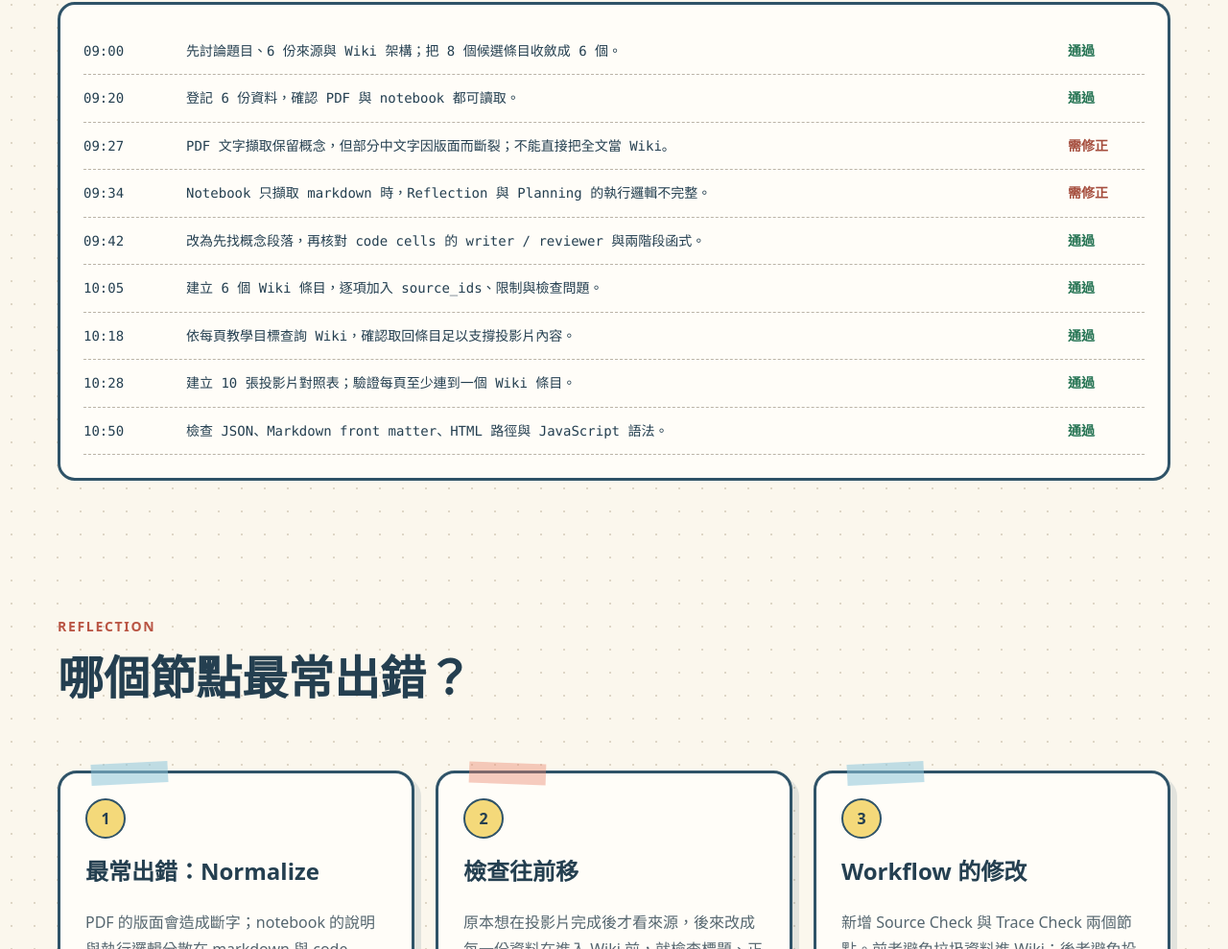
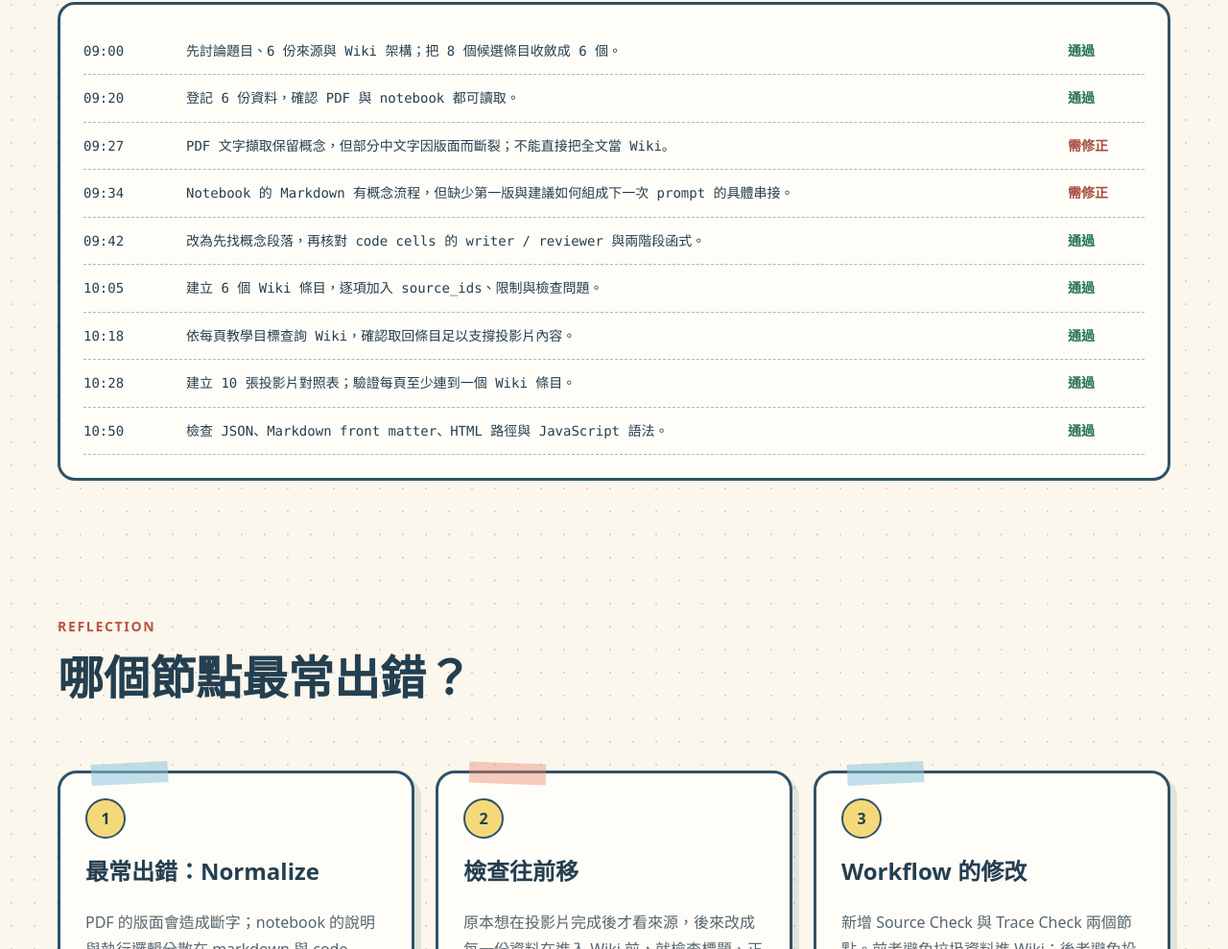
Before and after one commit to lyixuan0718/roomquest-agent-wiki, a plain HTML site: page workflow.html in a window 1280 px wide. Shown: the part 2167-3156 px from the top of the page at 96% size. Drawn offline with Linux system fonts and the light colour scheme.

Commit message:
Correct Notebook evidence and remove duplicate wording

```diff
--- a/workflow.html
+++ b/workflow.html
@@ -43,7 +43,7 @@
         <div class="log-row"><span>09:00</span><span>先討論題目、6 份來源與 Wiki 架構；把 8 個候選條目收斂成 6 個。</span><span class="status-ok">通過</span></div>
         <div class="log-row"><span>09:20</span><span>登記 6 份資料，確認 PDF 與 notebook 都可讀取。</span><span class="status-ok">通過</span></div>
         <div class="log-row"><span>09:27</span><span>PDF 文字擷取保留概念，但部分中文字因版面而斷裂；不能直接把全文當 Wiki。</span><span class="status-fix">需修正</span></div>
-        <div class="log-row"><span>09:34</span><span>Notebook 只擷取 markdown 時，Reflection 與 Planning 的執行邏輯不完整。</span><span class="status-fix">需修正</span></div>
+        <div class="log-row"><span>09:34</span><span>Notebook 的 Markdown 有概念流程，但缺少第一版與建議如何組成下一次 prompt 的具體串接。</span><span class="status-fix">需修正</span></div>
         <div class="log-row"><span>09:42</span><span>改為先找概念段落，再核對 code cells 的 writer / reviewer 與兩階段函式。</span><span class="status-ok">通過</span></div>
         <div class="log-row"><span>10:05</span><span>建立 6 個 Wiki 條目，逐項加入 source_ids、限制與檢查問題。</span><span class="status-ok">通過</span></div>
         <div class="log-row"><span>10:18</span><span>依每頁教學目標查詢 Wiki，確認取回條目足以支撐投影片內容。</span><span class="status-ok">通過</span></div>
```
Also changed, not shown: 2 other files.
